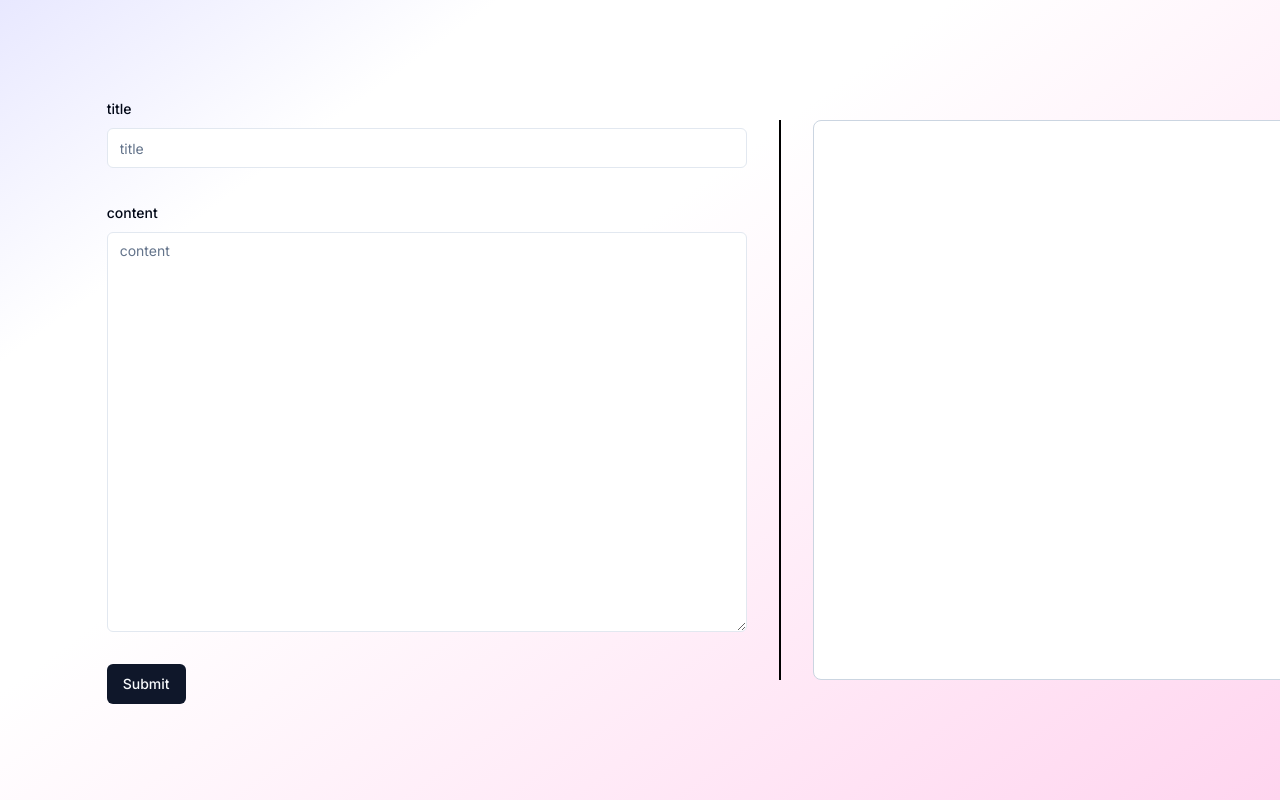
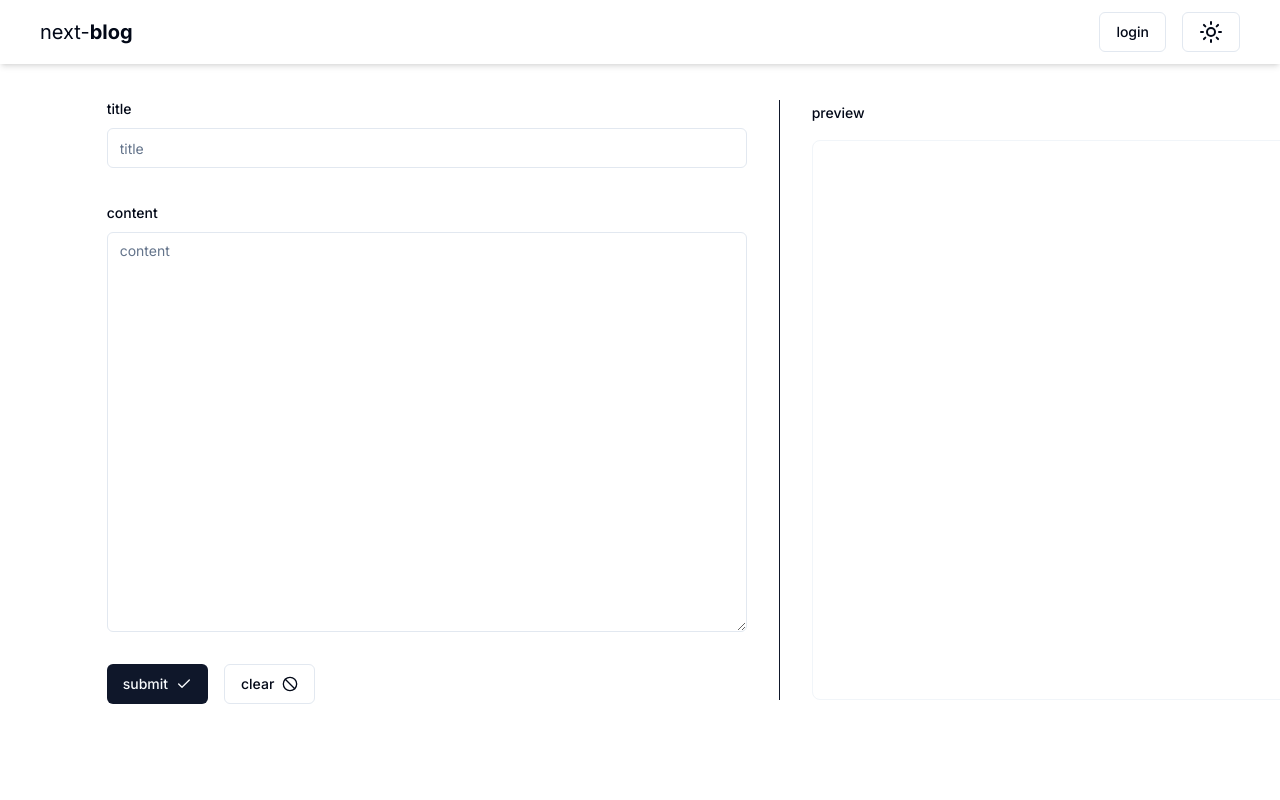
Before and after one commit to paritoshpatil/next-blog, a Next.js app: page /new-blog in a window 1280 px wide. Shown: the top 800 px of the page. Built offline with nearby package versions, Linux system fonts and the light colour scheme.

Commit message:
added dark mode, navbar

```diff
--- a/package.json
+++ b/package.json
@@ -23,6 +23,7 @@
     "lucide-react": "^0.299.0",
     "marked": "^11.1.1",
     "next": "14.0.4",
+    "next-themes": "^0.2.1",
     "react": "^18",
     "react-dom": "^18",
     "react-hook-form": "^7.49.2",
--- a/src/app/globals.css
+++ b/src/app/globals.css
@@ -6,8 +6,8 @@
 
 
 .gradient-bg {
-  background: rgb(232,232,255);
-  background: linear-gradient(144deg, rgba(232,232,255,1) 0%, rgba(255,255,255,1) 21%, rgba(255,255,255,1) 40%, rgba(255,213,239,1) 100%);
+  /* background: rgb(232,232,255); */
+  /* background: linear-gradient(144deg, rgba(232,232,255,1) 0%, rgba(255,255,255,1) 21%, rgba(255,255,255,1) 40%, rgba(255,213,239,1) 100%); */
 }
 
 * {
@@ -165,8 +165,11 @@ hr {
 .blog-preview {
   min-width: 40rem;
   min-height: 70vh;
-  background-color: white;
   border-radius: 0.5rem;
   border: 1px solid;
-  border-color: rgb(203 213 225);
+  border-color: hsl(var(--accent));
 }
+
+.email-preview {
+  border-left: 1px solid hsl(var(--accent-foreground));
+}
--- a/src/app/layout.tsx
+++ b/src/app/layout.tsx
@@ -1,23 +1,92 @@
-import type { Metadata } from 'next'
-import { Inter } from 'next/font/google'
+"use client";
+import { Button } from "@/components/ui/button";
+import { Moon, Sun } from "lucide-react";
+import type { Metadata } from "next";
+import { useTheme } from "next-themes";
+import { Inter } from "next/font/google";
+import { useEffect, useState } from "react";
+import { ThemeProvider as NextThemesProvider } from "next-themes";
+import { ThemeProviderProps } from "next-themes/dist/types";
+import { isUserLoggedIn } from "./supabase-service";
+import { useRouter } from "next/navigation";
+
+export function ThemeProvider({ children, ...props }: ThemeProviderProps) {
+  return <NextThemesProvider {...props}>{children}</NextThemesProvider>;
+}
+
+export function ModeToggle() {
+  const [darkTheme, setDarkTheme] = useState(false);
+  const { setTheme } = useTheme();
+
+  function toggleDarkTheme() {
+    setTheme(!darkTheme ? "dark" : "light");
+    setDarkTheme(!darkTheme);
+  }
+
+  return (
+    <Button
+      className="ml-4"
+      variant="outline"
+      onClick={() => toggleDarkTheme()}
+    >
+      {darkTheme ? <Moon /> : <Sun />}
+    </Button>
+  );
+}
+
+const inter = Inter({ subsets: ["latin"] });
+
+// export const metadata: Metadata = {
+//   title: 'next-blog',
+//   description: 'next-blog by pari',
+// }
 
 
-const inter = Inter({ subsets: ['latin'] })
-
-export const metadata: Metadata = {
-  title: 'next-blog',
-  description: 'next-blog by pari',
-}
 
 export default function RootLayout({
   children,
 }: {
-  children: React.ReactNode
+  children: React.ReactNode;
 }) {
+
+  const router = useRouter()
+  const [loggedIn, setLoggedIn] = useState(isUserLoggedIn())
+
+  useEffect(() => {
+    setInterval(() => {
+      setLoggedIn(isUserLoggedIn())
+    }, 4000)
+  }, [])
+
+  function logUser() {
+
+    if(isUserLoggedIn()) {
+      sessionStorage.setItem("loggedInUser", "")
+    }
+
+    router.push("/login")
+  }
+
   return (
     <html lang="en">
       <body className={inter.className}>
-        {children}</body>
+        <ThemeProvider attribute="class" defaultTheme="light" enableSystem>
+          <header className="absolute w-screen h-8 flex flex-row justify-center items-center z-10 shadow-md px-10 py-8">
+            <div>
+              <a href="/" className='no-underline	'>
+                <p className="text-xl">next-<strong>blog</strong></p>
+              </a>
+            </div>
+            <div className="flex flex-row items-center justify-end ml-auto">
+              <Button variant="outline" onClick={() => logUser()}>
+                {loggedIn ? "logout" : "login"}
+              </Button>
+              <ModeToggle />
+            </div>
+          </header>
+          {children}
+        </ThemeProvider>
+      </body>
     </html>
-  )
+  );
 }
--- a/src/app/login/page.tsx
+++ b/src/app/login/page.tsx
@@ -88,8 +88,8 @@ export default function Page() {
     return (
         <main className="w-screen h-screen gradient-bg flex flex-col items-center justify-center">
             <Toaster />
-            <div className="p-20 bg-white rounded-xl shadow-xl flex flex-col items-center justify-center">
-                <h1 className="text-4xl mb-12"><strong>{isLogin ? "login" : "sign-up"}</strong></h1>
+            <div className="p-20 rounded-xl shadow-xl flex flex-col items-center justify-center">
+                <h1 className="text-4xl mb-12">{isLogin ? "login" : "sign-up"}</h1>
                 <Form {...form}>
                     <form onSubmit={form.handleSubmit(onSubmit)} className="space-y-8">
                         <FormField
--- a/src/app/new-blog/page.tsx
+++ b/src/app/new-blog/page.tsx
@@ -13,6 +13,9 @@ import { toast, useToast } from '@/components/ui/use-toast'
 import { Toaster } from '@/components/ui/toaster'
 import { useState } from 'react'
 import {marked} from 'marked'
+import { Label } from '@/components/ui/label'
+import { Check, Ban } from 'lucide-react'
+import { createNewBlog } from '../supabase-service'
 const SUPABASE_URL: string = process.env.SUPABASE_URL
     ? process.env.SUPABASE_URL
     : "https://afidlxjfjqerrfjfadwg.supabase.co";
@@ -23,6 +26,11 @@ const ANON_KEY: string = process.env.ANON_KEY
 const supabase = createClient(SUPABASE_URL, ANON_KEY);
 
 export default function Page() {
+    marked.setOptions({
+        gfm: true,
+        breaks: true
+    })
+
     const { toast } = useToast()
     const [content, setContent] = useState("")
 
@@ -45,32 +53,17 @@ export default function Page() {
     }
 
     async function onSubmit(values: z.infer<typeof blogFormSchema>) {
-        console.log(form.getValues())
-        var userObject: any = sessionStorage.getItem('loggedInUser')
-        if(userObject) {
-            userObject = JSON.parse(userObject)
-        }
+        const response = await createNewBlog(values.title, values.content)
 
-        const { data, error } = await supabase
-        .from('blogs')
-        .insert([
-        { title: values.title, content: values.content, userID: userObject['id'] },
-        ])
-        .select()
+        toast({
+            title: response?.title,
+            description: response?.description,
+            variant: response?.success ? "default" : "destructive"
+        })
 
-        if(data) {
-            toast({
-                title: "success💖",
-                description: "created post successfully"
-            })
-        }
-
-        if(error) {
-            toast({
-                title: "error☹️",
-                description: error.message,
-                variant: "destructive"
-            })
+        if(response?.success) {
+            form.reset()
+            setContent("")
         }
     }
 
@@ -109,12 +102,20 @@ export default function Page() {
                             </FormItem>
                         )}
                     />
-                    <Button type="submit">Submit</Button>
+                    <Button type="submit" className="mr-4">
+                        submit
+                        <Check className='w-4 ml-2' />
+                    </Button>
+                    <Button type="button" variant="outline" onClick={() => {form.reset(); setContent("")}}>
+                        clear
+                        <Ban className='w-4 ml-2' />
+                    </Button>
                 </form>
             </Form>
         </div>
-        <div className='email-preview w-1/3 border-l-2 border-black pl-8'>
-            <div className='blog-preview p-6' dangerouslySetInnerHTML={{ __html: marked(content)}}></div>
+        <div className='email-preview w-1/3 pl-8'>
+            <Label>preview</Label>
+            <div className='blog-preview p-6 mt-4' dangerouslySetInnerHTML={{ __html: marked(content)}}></div>
         </div>
     </div>
 }
--- a/src/app/page.tsx
+++ b/src/app/page.tsx
@@ -1,6 +1,7 @@
 "use client"
 import { Button } from "@/components/ui/button";
 import './globals.css'
+import { isUserLoggedIn } from "./supabase-service";
 
 export default function Home() {
   return (
@@ -8,10 +9,10 @@ export default function Home() {
         <h1 className="text-8xl mb-4">
           next-<strong>blog</strong>
         </h1>
-        <a href="/login">
+        <a href={isUserLoggedIn() ? "/new-blog" : "/login"}>
           <Button variant="outline" className="p-4">
             <span className="text-lg">
-              login to create your <strong>next blog</strong>
+              {!isUserLoggedIn() && "login to "}create your <strong>next blog</strong>
             </span>
             <svg xmlns="http://www.w3.org/2000/svg" width="20" height="20" viewBox="0 0 24 24" fill="none" stroke="currentColor" stroke-width="2" stroke-linecap="round" stroke-linejoin="round"><path d="m7 7 10 10" /><path d="M17 7v10H7" /></svg>
           </Button>
--- a/src/app/supabase-service.ts
+++ b/src/app/supabase-service.ts
@@ -13,8 +13,24 @@ const ANON_KEY: string = process.env.ANON_KEY
 
 const supabase = createClient(SUPABASE_URL, ANON_KEY);
 
+var userObject: any;
+
+function fetchUserFromSession() {
+    userObject = sessionStorage.getItem('loggedInUser')
+    if(userObject) {
+        userObject = JSON.parse(userObject)
+    }
+}
+
 export async function getUser(ID: string) {
 
+}
+
+export function isUserLoggedIn() {
+    fetchUserFromSession()
+    if(!userObject) return false
+    if(userObject.id) return true
+    return false
 }
 
 export async function createUser(username: string, password: string) {
@@ -49,7 +65,6 @@ export async function loginUser(username: string, password: string) {
         .select("*")
         .eq("username", username);
 
-    debugger;
     if(!data || data.length < 1) {
         return({
             success: false,
@@ -140,11 +155,12 @@ export async function updateBlogByBlogID(blogID: string, title: string, content:
 
 }
 
-export async function getBlogsByUserID(userID: string) {
+export async function getBlogsByUserID() {
+    fetchUserFromSession()
     let { data, error } = await supabase
     .from('blogs')
     .select("*")
-    .eq('userID', userID)
+    .eq('userID', userObject['id'])
 
     if(data) {
         return {
@@ -164,6 +180,32 @@ export async function getBlogsByUserID(userID: string) {
     }
 }
 
+export async function createNewBlog(title: string, content: string) {
+    fetchUserFromSession()
+    const { data, error } = await supabase
+        .from('blogs')
+        .insert([
+        { title: title, content: content, userID: userObject['id'] },
+        ])
+        .select()
+
+        if(data) {
+            return {
+                success: true,
+                title: "success😍",
+                description: "new blog created successfully"
+            }
+        }
+
+        if(error) {
+            return {
+                success: false,
+                title: "error☹️",
+                description: error.message
+            }
+        }
+}
+
 export type ResponseObject = {
     success: boolean,
     title: string,
--- /dev/null
+++ b/src/components/ui/skeleton.tsx
@@ -0,0 +1,15 @@
+import { cn } from "@/lib/utils"
+
+function Skeleton({
+  className,
+  ...props
+}: React.HTMLAttributes<HTMLDivElement>) {
+  return (
+    <div
+      className={cn("animate-pulse rounded-md bg-muted", className)}
+      {...props}
+    />
+  )
+}
+
+export { Skeleton }
```
Also changed, not shown: src/app/profile/page.tsx (+24 -17 lines), 1 other file (tests, documents, lock files or other folders).
